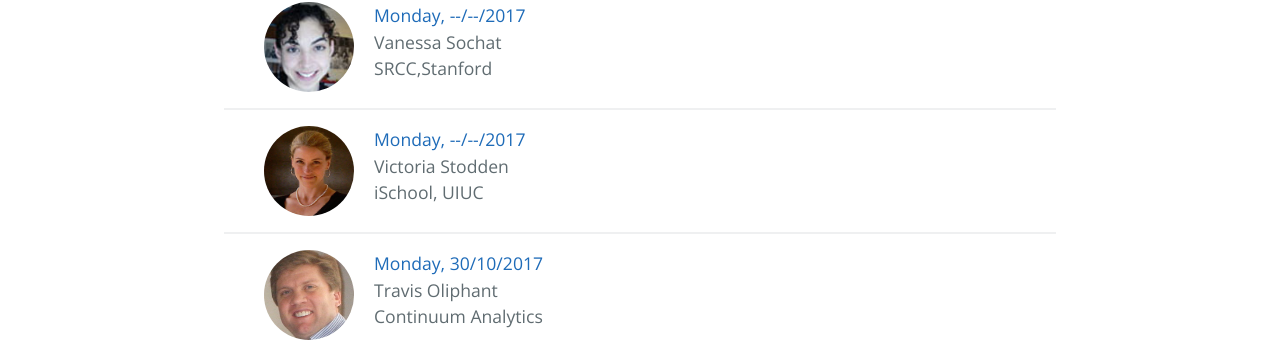
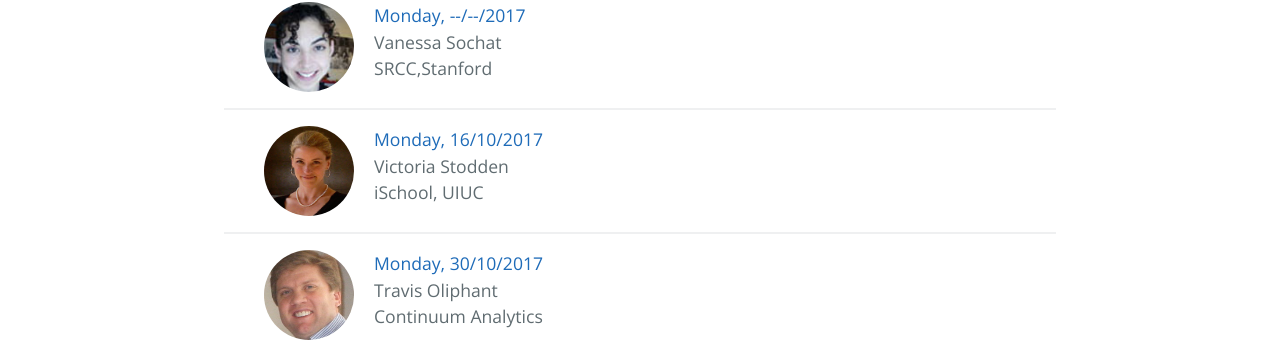
Before and after one commit to stats285/stats285.github.io, a Jekyll site: the page built from index.md, in a window 1280 px wide. Shown: the part 909-1251 px from the top of the page. Built offline with Jekyll 4.4.1, drawn with Linux system fonts in a browser that asks for light colours; the repository's description, which GitHub fills in, is left out.

Commit message:
Update index.md

```diff
--- a/index.md
+++ b/index.md
@@ -30,7 +30,7 @@ For questions/concerns/bug reports, please contact [Hatef Monajemi](http://web.s
     <img src="assets/img/vcs.jpg">
     </div>
     <div class="card">
-        <a class="talkdate" href="./vcs_lecture"> Monday, --/--/2017</a> <br>
+        <a class="talkdate" href="./vcs_lecture"> Monday, 16/10/2017</a> <br>
         <span class="speaker">Victoria Stodden</span> <br>
         <span class="speakerposition">iSchool, UIUC</span>
     </div>
```
